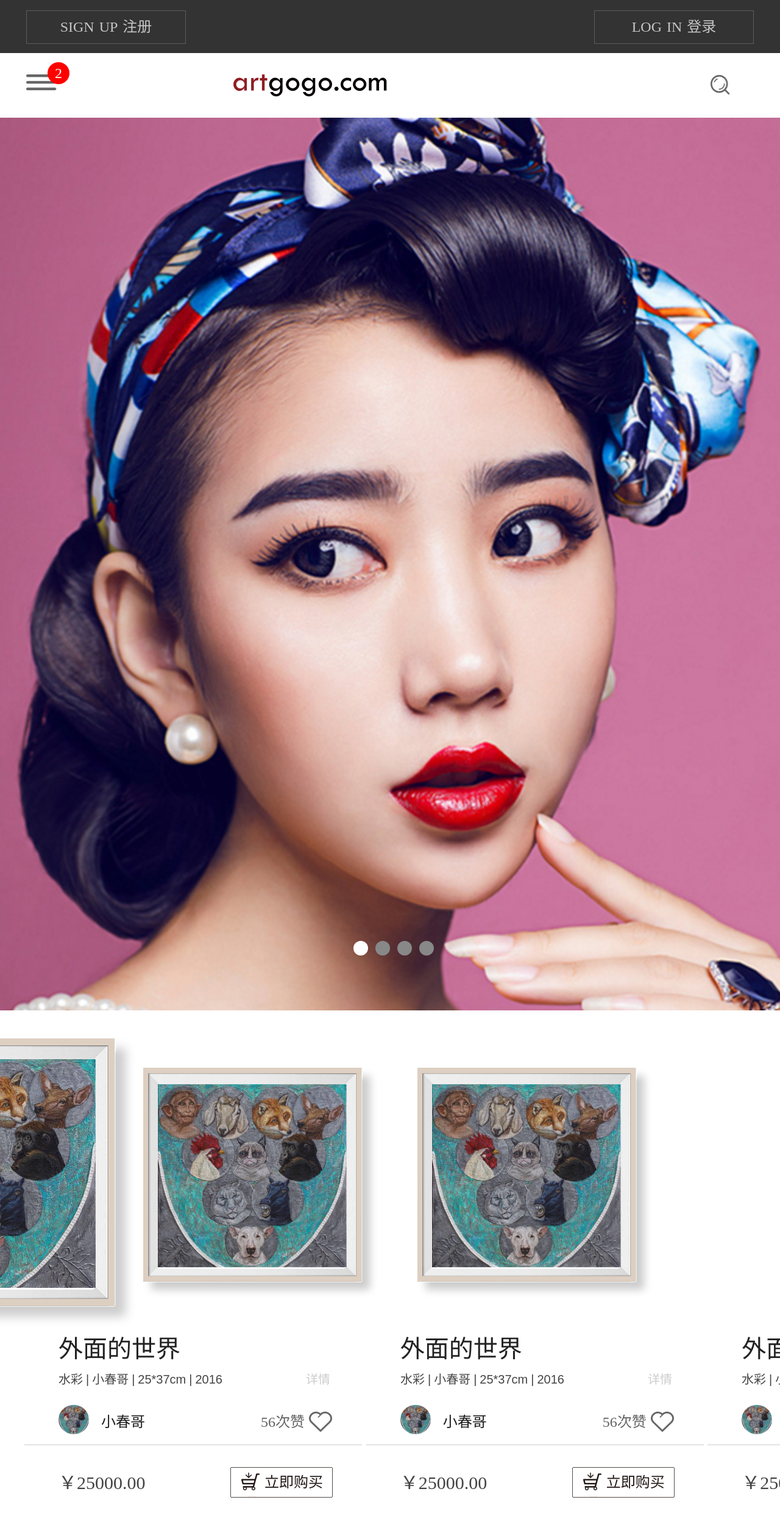
After one commit to zhangYiMin1992/ygg, a PHP site: page /index1.html in a window 1280 px wide. The commit adds this page. Shown: the whole page at 61% size. Run offline with PHP 8.4, Linux system fonts and the light colour scheme.

Commit message:
首页布局“
git commit -m首页布局“

```diff
--- a/art_details2.html
+++ b/art_details2.html
@@ -35,7 +35,7 @@
             <span class="time">2017/2/28<span></span></span>
             <p class="font">“雨水”如期而至，今天的上海阳光明媚，昨日倒是来了一波冷空气降了雨，让人意识到还在寒冬。可过了“雨水”，春天就要回来了。</p>
             <p class="cut"></p>
-            <ul class="pic_show">
+            <ul class="pic_show maxW">
                 <li>
                     <div class="details_show  clearfix">
                         <div class="pic_shadow">
--- /dev/null
+++ b/index1.html
@@ -0,0 +1,226 @@
+<!DOCTYPE html>
+<html lang="en">
+
+<head>
+    <meta charset="UTF-8">
+    <title>Document</title>
+    <link rel="stylesheet" type="text/css" href="./style/basic.css">
+    <link rel="stylesheet" type="text/css" href="./style/index.css">
+    <link rel="stylesheet" type="text/css" href="style/display_details.css">
+    <meta name="Keywords" content="轮播页面">
+    <meta name="description" content="轮播页面">
+    <meta name="apple-mobile-web-app-capable" content="yes">
+    <meta content="black" name="apple-mobile-web-app-status-bar-style">
+    <meta content="telephone=no" name="format-detection">
+    <meta property="qc:admins" content="2275617726564116375">
+    <meta http-equiv="Cache-Control" content="no-transform ">
+    <meta name="applicable-device" content="mobile">
+    <meta name="viewport" content="minimal-ui=yes,width=device-width,initial-scale=1,minimum-scale=1,maximum-scale=1,user-scalable=no">
+</head>
+
+<body>
+    <div class="slideshow wrap page page-current">
+        <header data-header="scroll">
+            <div class="sign clearfix">
+                <a href="javascript:;">SIGN<span>UP</span>注册</a>
+                <a href="javascript:;">LOG<span>IN</span>登录</a>
+            </div>
+            <div class="con_top">
+                <div class="top_menu open-panel" data-panel=".panel-left"><span>2</span></div>
+                <div class="top_logo"> </div>
+                <div class="search" id="search"></div>
+            </div>
+        </header>
+        <div class="index_content">
+            <!-- //banner开始 -->
+            <div class="wap_banner MobileMove" setting-value='{}' id="benlai_banner">
+                <div class="wap_pic" data-module="content">
+                    <a href="javascript:;"><img src="images/1_03.jpg" data-src="images/1_03.jpg"></a>
+                    <a href="javascript:;"><img src="images/01.jpg" data-src="images/01.jpg"></a>
+                    <a href="javascript:;"><img src="images/02.jpg" data-src="images/02.jpg"></a>
+                    <a href="javascript:;"><img src="images/03.jpg" data-src="images/03.jpg"></a>
+                </div>
+                <ul data-module="nav">
+                    <li class="">
+                        <a></a>
+                    </li>
+                    <li class="">
+                        <a></a>
+                    </li>
+                    <li class="">
+                        <a></a>
+                    </li>
+                    <li class="">
+                        <a></a>
+                    </li>
+                </ul>
+            </div>
+        </div>
+        <!-- 作品列表 -->
+
+        <div  class="index_list">
+           <ul class="production">
+                <li >
+                    <a class="pro_pic  clearfix">
+                        <div class="box_shadow">
+                            <div class="pro_img"><img src="images/art_details_pic.jpg"></div>
+                        </div>
+                    </a>
+                </li>
+                <li class="scale">
+                    <a class="pro_pic  clearfix">
+                        <div class="box_shadow">
+                            <div class="pro_img"><img src="images/art_details_pic.jpg"></div>
+                        </div>
+                    </a>
+                </li>
+                 <li>
+                    <a class="pro_pic  clearfix">
+                        <div class="box_shadow">
+                            <div class="pro_img"><img src="images/art_details_pic.jpg"></div>
+                        </div>
+                    </a>
+                </li>
+                 <li>
+                    <a class="pro_pic  clearfix">
+                        <div class="box_shadow">
+                            <div class="pro_img"><img src="images/art_details_pic.jpg"></div>
+                        </div>
+                    </a>
+                </li>
+            </ul>
+        </div>
+
+        <!-- 作品介绍列表 -->
+        <div class="explain_box">
+            <ul class="pro_explain">
+                <li>
+                    <div class="pic_masseag">
+                        <p class="art_name">
+                            <span>外面的世界</span>
+                        </p>
+                        <p class="art_type clearfix">
+                            <span class="pic_font">水彩<span class="line">|</span>小春哥<span class="line">|</span>25*37cm<span class="line">|</span>2016</span>
+                            <a href="javascript:;">详情</a>
+                        </p>
+                        <div class="artist_box clearfix">
+                            <span class="artist_img"><img src="images/art_details_pic.jpg"></span>
+                            <span class="artist_name">小春哥</span>
+                            <a class="praise mt"><font>56</font>次赞<s></s></a>
+                        </div>
+                        <div class="buy">
+                            <span class="price">￥25000.00</span>
+                            <a href="javascript:;" class="buy_menu">立即购买</a>
+                        </div>
+                    </div>
+                </li>
+                <li>
+                    <div class="pic_masseag">
+                        <p class="art_name">
+                            <span>外面的世界</span>
+                        </p>
+                        <p class="art_type clearfix">
+                            <span class="pic_font">水彩<span class="line">|</span>小春哥<span class="line">|</span>25*37cm<span class="line">|</span>2016</span>
+                            <a href="javascript:;">详情</a>
+                        </p>
+                        <div class="artist_box clearfix">
+                            <span class="artist_img"><img src="images/art_details_pic.jpg"></span>
+                            <span class="artist_name">小春哥</span>
+                            <a class="praise mt"><font>56</font>次赞<s></s></a>
+                        </div>
+                        <div class="buy">
+                            <span class="price">￥25000.00</span>
+                            <a href="javascript:;" class="buy_menu">立即购买</a>
+                        </div>
+                    </div>
+                </li>
+                <li>
+                    <div class="pic_masseag">
+                        <p class="art_name">
+                            <span>外面的世界</span>
+                        </p>
+                        <p class="art_type clearfix">
+                            <span class="pic_font">水彩<span class="line">|</span>小春哥<span class="line">|</span>25*37cm<span class="line">|</span>2016</span>
+                            <a href="javascript:;">详情</a>
+                        </p>
+                        <div class="artist_box clearfix">
+                            <span class="artist_img"><img src="images/art_details_pic.jpg"></span>
+                            <span class="artist_name">小春哥</span>
+                            <a class="praise mt"><font>56</font>次赞<s></s></a>
+                        </div>
+                        <div class="buy">
+                            <span class="price">￥25000.00</span>
+                            <a href="javascript:;" class="buy_menu">立即购买</a>
+                        </div>
+                    </div>
+                </li>
+                <li>
+                    <div class="pic_masseag">
+                        <p class="art_name">
+                            <span>外面的世界</span>
+                        </p>
+                        <p class="art_type clearfix">
+                            <span class="pic_font">水彩<span class="line">|</span>小春哥<span class="line">|</span>25*37cm<span class="line">|</span>2016</span>
+                            <a href="javascript:;">详情</a>
+                        </p>
+                        <div class="artist_box clearfix">
+                            <span class="artist_img"><img src="images/art_details_pic.jpg"></span>
+                            <span class="artist_name">小春哥</span>
+                            <a class="praise mt"><font>56</font>次赞<s></s></a>
+                        </div>
+                        <div class="buy">
+                            <span class="price">￥25000.00</span>
+                            <a href="javascript:;" class="buy_menu">立即购买</a>
+                        </div>
+                    </div>
+                </li>
+            </ul>
+        </div>
+    </div>
+    <!-- 侧边栏 -->
+    <div class="panel-overlay"></div>
+    <div class="panel left_sidebar panel-left" id="leftSidebar">
+        <dl>
+            <dt class="list_bck1">首页</dt>
+        </dl>
+        <dl>
+            <dt class="list_bck2">中国爱艺术</dt>
+        </dl>
+        <dl>
+            <dt class="list_bck3">万人展</dt>
+        </dl>
+        <dl class="select">
+            <dt class="list_bck4">发现艺术</dt>
+            <dd> <a href="javascript:;"> | 艺术介入服务</a> <a href="javascript:;"> | 艺术能量供应</a> </dd>
+        </dl>
+        <dl class="select">
+            <dt class="list_bck5">艺术x品牌</dt>
+            <dd> <a href="javascript:;"> | 艺术介入服务</a> <a href="javascript:;"> | 艺术能量供应</a> </dd>
+        </dl>
+        <dl class="select">
+            <dt class="list_bck6">艺术品</dt>
+            <dd> <a href="javascript:;"> | 艺术介入服务</a> <a href="javascript:;"> | 艺术能量供应</a> </dd>
+        </dl>
+        <dl class="select">
+            <dt class="list_bck7">艺术家</dt>
+            <dd> <a href="javascript:;"> | 艺术介入服务</a> <a href="javascript:;"> | 艺术能量供应</a> </dd>
+        </dl>
+        <dl>
+            <dt class="list_bck8">关于我们</dt>
+        </dl>
+        <dl class="noline">
+            <dt class="list_bck9">个人中心<span>2</span></dt>
+        </dl>
+    </div>
+    <!-- 侧边栏 -->
+</body>
+<script type="text/javascript" src='./js/basic.js'></script>
+<script type="text/javascript" src='./js/index.js'></script>
+<script type="text/javascript">
+$(function(){
+    LazyLoad.Run({
+        isImgCenter:true
+    });
+});
+</script>
+</html>
--- a/js/index.js
+++ b/js/index.js
@@ -323,13 +323,8 @@ $(function(){
 
                      var imgBoxW=$parent.width();
                      var imgBoxH=$parent.height();
-                     console.log(this);
-                     console.log(imgBoxW);
-                     console.log(imgBoxH);
                      var imgW=$this.width();
                      var imgH=$this.height();
-                     console.log(imgW);
-                     console.log(imgH);
                      var rate =imgBoxW / imgBoxH;
                      var ratio = imgW / imgH;
                      var sw, sh, sx, sy;
--- a/login.html
+++ b/login.html
@@ -100,10 +100,10 @@
             <dd> <a href="javascript:;"> | 艺术介入服务</a> <a href="javascript:;"> | 艺术能量供应</a> </dd>
         </dl>
         <dl>
-            <dt class="list_bck8">关于我们</dt>
+            <dt class="list_bck8">个人中心</dt>
         </dl>
         <dl class="noline">
-            <dt class="list_bck9">个人中心<span>2</span></dt>
+            <dt class="list_bck9">购物车<span>2</span></dt>
         </dl>
     </div>
     <!-- 侧边栏结束-->
@@ -113,6 +113,7 @@
 </body>
 <script src='./js/basic.js'></script>
 <script src='./js/login.js'></script>
+<script src='./js/index.js'></script>
 <script>
 $(function() {
     $('#loginPhone').get(0).onkeyup = phoneInputCheck;
--- a/reset_password.html
+++ b/reset_password.html
@@ -84,3 +84,4 @@
 </html>
 <script type="text/javascript" src='./js/basic.js'></script>
 <script type="text/javascript" src='./js/login.js'></script>
+<script type="text/javascript" src='./js/index.js'></script>
--- a/style/artist_details.css
+++ b/style/artist_details.css
@@ -22,4 +22,5 @@
 
 .details_show{
     height:auto!important;
+    max-height:10000px!important;
 }
--- a/style/basic.css
+++ b/style/basic.css
@@ -341,8 +341,8 @@ body.with-panel-left-reveal .page {
 }
 
 .left_sidebar dl.noline span {
-    top: .08rem;
-    left: 1rem;
+    top: .06rem;
+    left: .9rem;
 }
 
 .left_sidebar dl.select {
@@ -403,11 +403,13 @@ body.with-panel-left-reveal .page {
     background-position: 0 -1.15rem;
 }
 
-.left_sidebar dl dt.list_bck8 {
-    background-position: 0 -1.93rem;
+.left_sidebar dl dt.list_bck9 {
+    background: url(../images/pay.png) no-repeat;
+    background-position: 0 -2.1rem;
+    background-size:.26rem 2.33rem;
 }
 
-.left_sidebar dl dt.list_bck9 {
+.left_sidebar dl dt.list_bck8 {
     background-position: 0 -1.69rem;
 }
 
@@ -459,6 +461,10 @@ body.panel-closing .page {
     width: 48.7%;
     margin-right: 2.6%;
     position: relative;
+}
+
+.pic_list.no_padding li{
+     vertical-align: top;
 }
 
 .pic_list li:nth-child(2n) {
@@ -787,9 +793,11 @@ body.panel-closing .page {
 
 .artist_personal .description {
     width: 100%;
-    height: 2.925rem;
+    max-height: 2.925rem;
     overflow: hidden;
     border-top: 1px solid #d2d2d2;
+    line-height: .3rem;
+    text-indent: .24rem;
 }
 
 .artist_personal .online{
@@ -811,7 +819,7 @@ body.panel-closing .page {
 
 .artist_personal .description p {
     padding: .09rem 0;
-    font: 400 .12rem/.18rem "黑体";
+    font: 400 .12rem/.3rem "黑体";
     color: #1a1a1a;
 }
 
--- a/style/display_details.css
+++ b/style/display_details.css
@@ -58,7 +58,7 @@
     box-sizing: border-box;
 }
 
-.details_show .pic_shadow {
+ .pic_shadow {
     width: 2.25rem;
     height: 2.2rem;
     box-shadow: .08rem .08rem .08rem #ccc;
@@ -75,10 +75,13 @@
 }
 
 .pic_show li {
-    padding: .1rem .22rem 0 .22rem;
-    width: 100%;
     box-sizing: border-box;
     position: relative;
+}
+
+.pic_show.maxW li{
+   width: 100%;
+   padding: .1rem .22rem 0 .22rem;
 }
 
 .pic_show li:after {
@@ -98,13 +101,10 @@
 }
 
 .art_name {
-    padding: .05rem 0;
-}
-
-.art_name {
     font: 400 0.2rem/0.2rem "黑体";
     color: #222222;
-    float: left;
+    text-align: left;
+    padding: .05rem 0;
 }
 
 .pic_masseag {
--- a/style/index.css
+++ b/style/index.css
@@ -105,3 +105,114 @@ header {
 .wap_banner li.on a{
     background-color:#fff;
 }
+
+.index_list{
+    width:100%;
+    position: relative;
+    overflow: hidden;
+    white-space: nowrap;
+}
+
+.scale {
+    transform-origin: center;
+    transform: scale(1)!important;
+}
+
+ul.production {
+    font-size: 0;
+    position: relative;
+    top:0;
+    padding-top:.23rem;
+    left: -55.5%;
+}
+
+
+.production {
+    padding: 0rem 0 0 0;
+    width: 100%;
+}
+
+.index_list .production li {
+    display: inline-block;
+    transition: all 1s ease;
+    font-size: 0;
+    position: relative;
+    transform-origin: center;
+    transform: scale(0.8);
+}
+
+.box_shadow {
+    width: 2.25rem;
+    height: 2.2rem;
+    box-shadow: 0.08rem 0.08rem 0.08rem #ccc;
+    background: url(../images/pic_box.png)no-repeat;
+    background-size: 2.25rem 2.2rem;
+    margin: 0 auto .2rem;
+}
+
+.pro_pic {
+    width: 100%;
+    box-sizing: border-box;
+}
+
+.box_shadow .pro_img {
+    width: 86%;
+    height: 0;
+    padding-bottom: 98%;
+    padding: .17rem 0 98% .15rem;
+}
+
+.pro_img img {
+    width: 100%;
+    height: auto;
+}
+
+.explain_box{
+    width:100%;
+    overflow: hidden;
+
+}
+
+.pro_explain{
+    white-space: nowrap;
+    width:10000px;
+
+}
+
+.pro_explain li.show{
+    /*display: block;*/
+}
+
+.pro_explain li{
+    padding:0 .26rem;
+    width: 2.25rem;
+    height: 1.565rem;
+    position: relative;
+    left:.2rem;
+    display: inline-block;
+   /* display: none;*/
+
+}
+
+.pro_explain li:after{
+    content: "";
+    display: block;
+    width: 100%;
+    height: 0;
+    border-top: 1px solid #ccc;
+    position: absolute;
+    bottom: .63rem;
+    left: 0;
+}
+
+.pro_explain .buy .price {
+    float: left;
+    font: 400 .15rem/.26rem "微软雅黑";
+    color: #444444;
+}
+
+.pic_masseag .buy {
+    height: .64rem;
+    width: 100%;
+    padding-top: .13rem;
+}
```
Also changed, not shown: index.html (+104 -1 lines), images/pay.png, images/原型图/原型图3.jpg (deleted), 1 other file.
